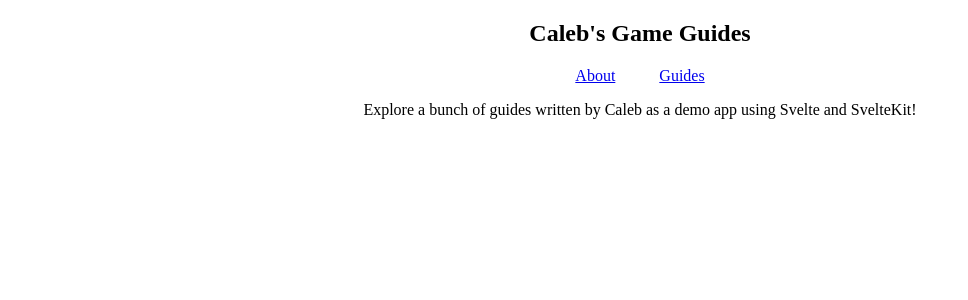
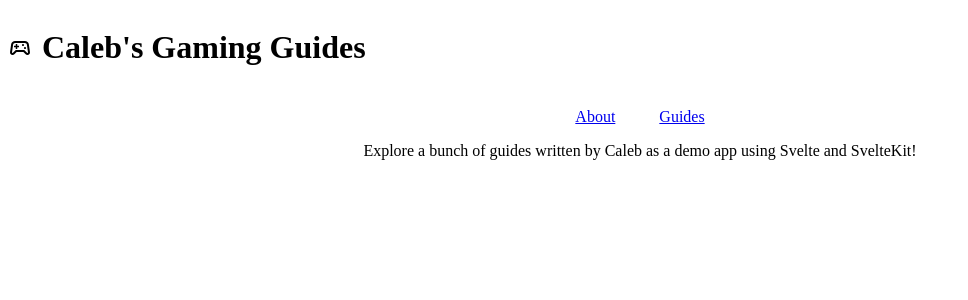
Before and after one commit to calebscode/svelte-tutorial, a SvelteKit app: page / in a window 1280 px wide. Shown: the top 300 px of the page, without its empty margins (0-968 px from the left). Built offline with nearby package versions, Linux system fonts and the light colour scheme.

Commit message:
lesson #5 - reusable components

```diff
--- /dev/null
+++ b/src/lib/title.svelte
@@ -0,0 +1,23 @@
+<script>
+    export let title = "Caleb's Gaming"
+</script>
+
+<div class="title">
+    <img src="/controller.svg" alt="site logo">
+    <h1>{title}</h1>
+</div>
+
+<style>
+  .title {
+    display: flex;
+  }
+
+  .title img {
+    display: inline-block;
+
+  }
+
+  .title h1 {
+    margin-left: 10px;
+  }
+</style>
--- a/src/routes/+page.svelte
+++ b/src/routes/+page.svelte
@@ -1,9 +1,9 @@
 <script>
-  let title = "Caleb's Game Guides"
+  import Title from '$lib/title.svelte'
 </script>
 
+<Title title="Caleb's Gaming Guides"/>
 <div class="index">
-  <h2>{title}</h2>
   <a href="/about">About</a>
   <a href="/guides">Guides</a>
   <p>Explore a bunch of guides written by Caleb as a demo app using Svelte and SvelteKit!</p>
--- a/src/routes/about/+page.svelte
+++ b/src/routes/about/+page.svelte
@@ -1,7 +1,8 @@
 <script>
-
+  import Title from '$lib/title.svelte'
 </script>
 
+<Title title="About Caleb's Gaming"/>
 <div class="about">
   <h2>About This Web App</h2>
   <a href='/'>Home</a>
--- a/src/routes/guides/+page.svelte
+++ b/src/routes/guides/+page.svelte
@@ -1,4 +1,8 @@
-<script></script>
+<script>
+  import Title from '$lib/title.svelte'
+</script>
+
+<Title title="Caleb's Guides"/>
 
 <div class="guides">
   <h2>Video Game Guides</h2>
```
Also changed, not shown: static/controller.svg (added).
